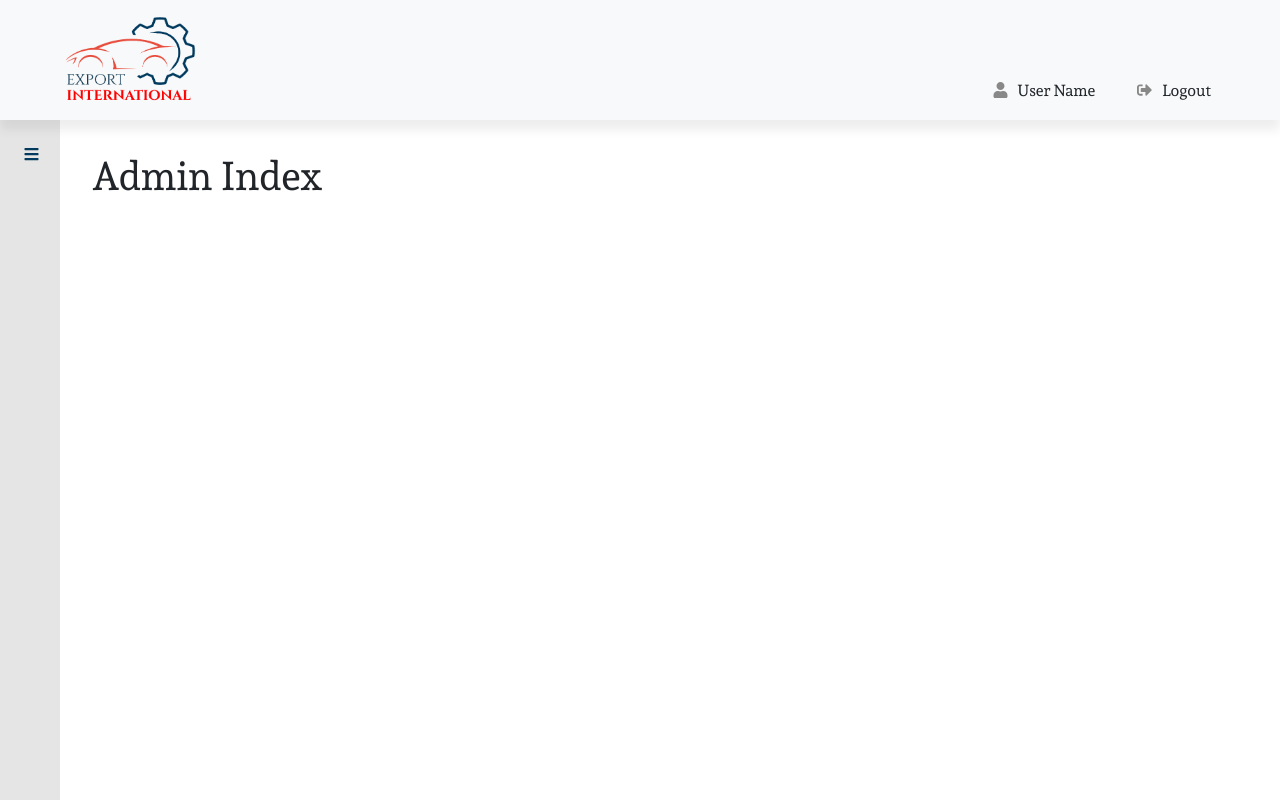
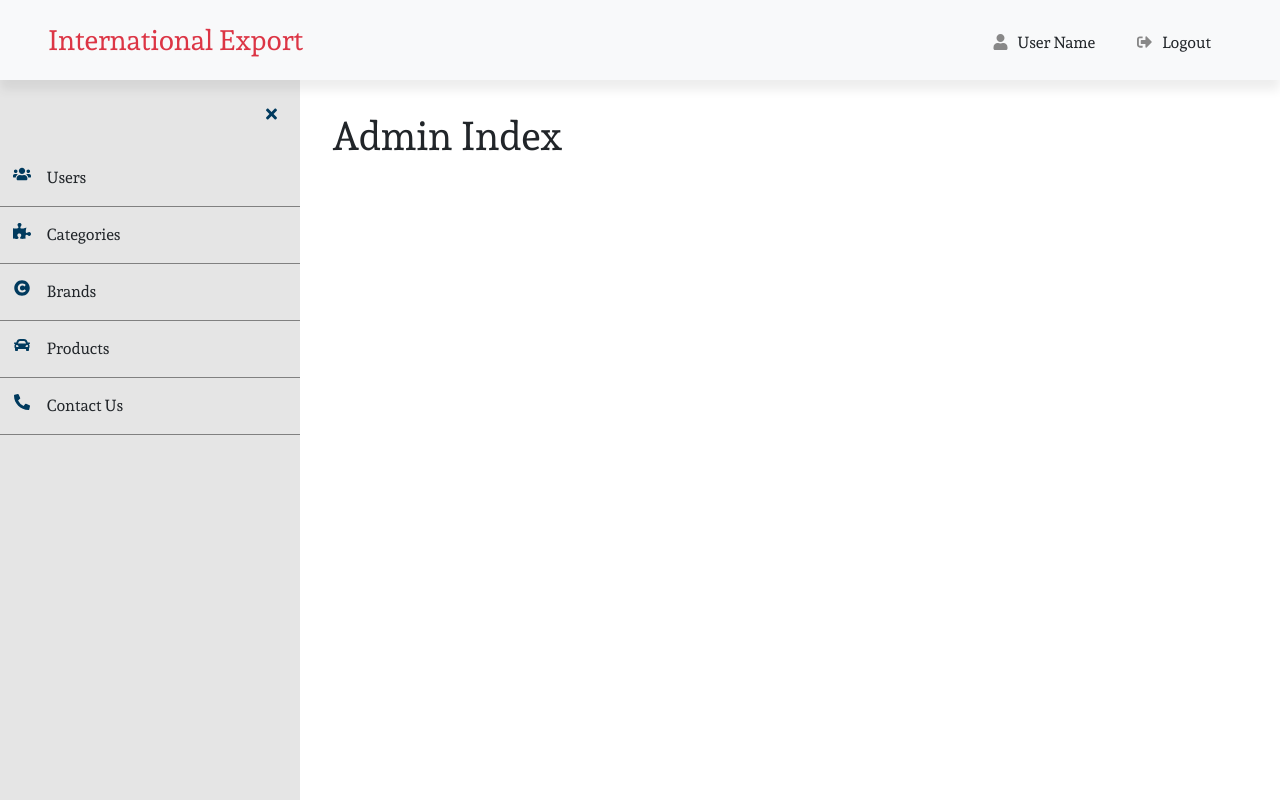
Before and after one commit to arahman1983/international-export, a Next.js app: page /admin in a window 1280 px wide. Built offline with nearby package versions, Linux system fonts and the light colour scheme.

Commit message:
dashboard layout

```diff
--- a/components/adminHeader.tsx
+++ b/components/adminHeader.tsx
@@ -8,8 +8,9 @@ import { FontAwesomeIcon } from '@fortawesome/react-fontawesome'
 export default function AdminHeader(){
   return(
     <div className={`bg-light py-2 px-5 ${styles.header} `}>
-      <Image src="/images/logo.png" className="mx-auto" width={155} height={100} />
-      <ul className="nav my-5">
+      {/* <Image src="/images/logo.png" className="mx-auto" width={155} height={100} /> */}
+      <h3 className="my-3 text-danger">International Export</h3>
+      <ul className="nav">
       <li className="nav-item mx-2">
         <Link href='/admin/profile'>
           <button className="btn mt-3">
--- a/components/sideMenu.tsx
+++ b/components/sideMenu.tsx
@@ -1,5 +1,6 @@
 import { useState } from 'react'
-import { faTimes, faBars } from '@fortawesome/free-solid-svg-icons'
+import Link from 'next/link'
+import { faTimes, faBars, faUsers, faPuzzlePiece, faCopyright, faCar, faPhoneAlt } from '@fortawesome/free-solid-svg-icons'
 import { FontAwesomeIcon } from '@fortawesome/react-fontawesome'
 import styles from '../styles/sideMenu.module.css'
 
@@ -10,11 +11,60 @@ export default function SideMenu() {
     setCollapsed(!collapsed)
   }
 
+  const menuItems = [
+    {
+      title: 'Users',
+      link: '/admin/users',
+      icon: faUsers
+    },
+    {
+      title: 'Categories',
+      link: '/admin/categories',
+      icon: faPuzzlePiece
+    },
+    {
+      title: 'Brands',
+      link: '/admin/brands',
+      icon: faCopyright
+    },
+    {
+      title: 'Products',
+      link: '/admin/products',
+      icon: faCar
+    },
+    {
+      title: 'Contact Us',
+      link: '/admin/contacts',
+      icon: faPhoneAlt
+    }
+
+  ]
+
   return (
-    <div className={ collapsed ? styles.sideMenu : styles.sideMenuCollapsed}>
+    <div className={ !collapsed ? styles.sideMenu : styles.sideMenuCollapsed}>
       <button className={`btn my-3 mx-2 ${styles.toggleBtn}`} onClick={toggleMenu}>
-        <FontAwesomeIcon icon={collapsed ? faTimes : faBars} color="#003A5E" style={{ width: '15px' }} />
+        <FontAwesomeIcon icon={!collapsed ? faTimes : faBars} color="#003A5E" style={{ width: '15px' }} />
       </button>
+      <ul className={styles.sideMenuUl}>
+        {
+          menuItems.map((item,i)=> (
+            <li className={styles.sideItem} key={i}>
+              <Link href={item.link}>
+                <a className={styles.sideLink}>
+                  <FontAwesomeIcon icon={item.icon} color="#003A5E"
+                  style={
+                    collapsed
+                    ? { width: '25px', marginLeft: '5px' }
+                    : { width: '18px' }}
+                    />
+                  <span className={`mx-3 ${collapsed && 'd-none'}`}> {item.title} </span>
+                </a>
+              </Link>
+            </li>
+            ))
+        }
+
+      </ul>
     </div>
   )
 }
--- a/styles/adminHeader.module.css
+++ b/styles/adminHeader.module.css
@@ -1,6 +1,6 @@
 .header{
   width: 100%;
-  height: 120px;
+  height: 80px;
   display: flex;
   justify-content: space-between;
   box-shadow: #eee 0 10px 10px;
--- a/styles/sideMenu.module.css
+++ b/styles/sideMenu.module.css
@@ -1,6 +1,6 @@
 .sideMenu{
   width: 300px;
-  min-height: 85vh;
+  min-height: 90vh;
   background-color: rgba(0, 0, 0, 0.1);
   position: relative;
   transition: all 0.5s;
@@ -8,7 +8,7 @@
 
 .sideMenuCollapsed{
   width: 60px;
-  min-height: 85vh;
+  min-height: 90vh;
   background-color: rgba(0, 0, 0, 0.1);
   position: relative;
   transition: all 0.5s;
@@ -20,3 +20,25 @@
   right: 0;
   box-shadow: transparent 0 0 0 ;
 }
+
+.sideMenuUl{
+  list-style: none;
+  margin-top: 70px;
+  padding-inline-start: 0px;
+}
+
+.sideItem{
+  padding: 1rem 0.8rem;
+  border-bottom: gray 1px solid;
+  cursor: pointer;
+}
+
+.sideItem:hover{
+  background-color: gray;
+  color: #FFF;
+}
+
+.sideLink{
+  width: 100% !important;
+  display: flex;
+}
```
